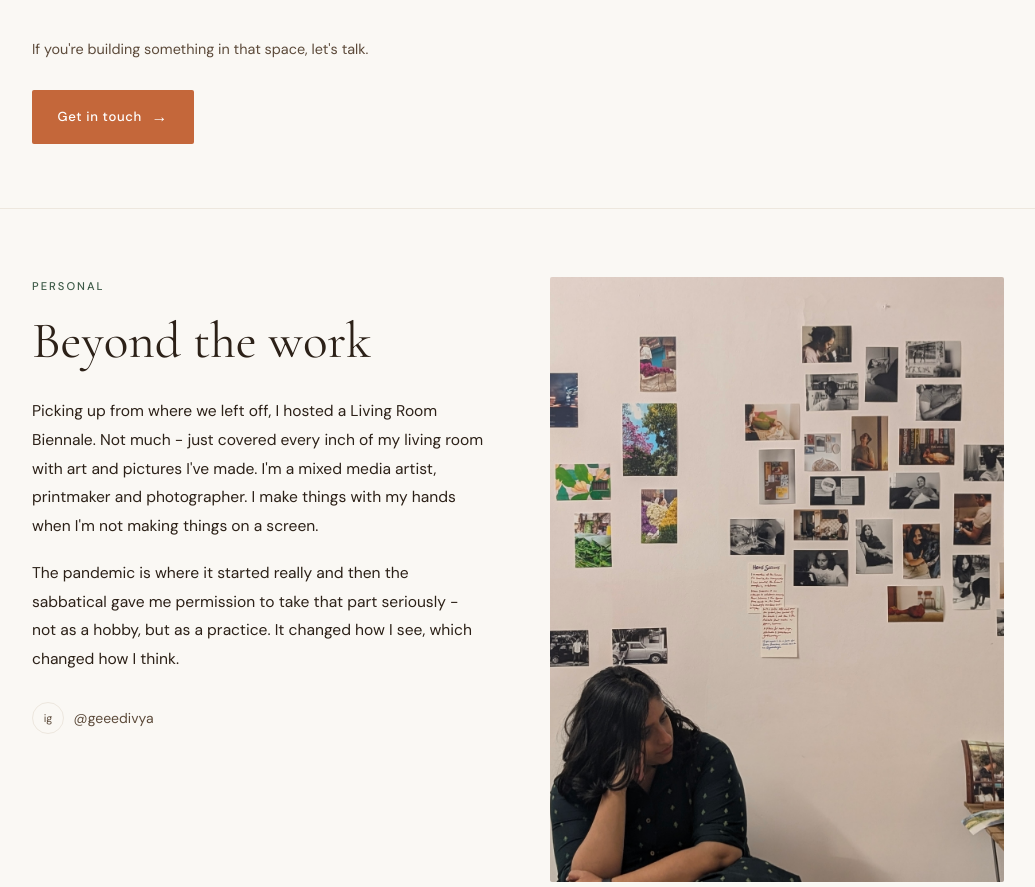
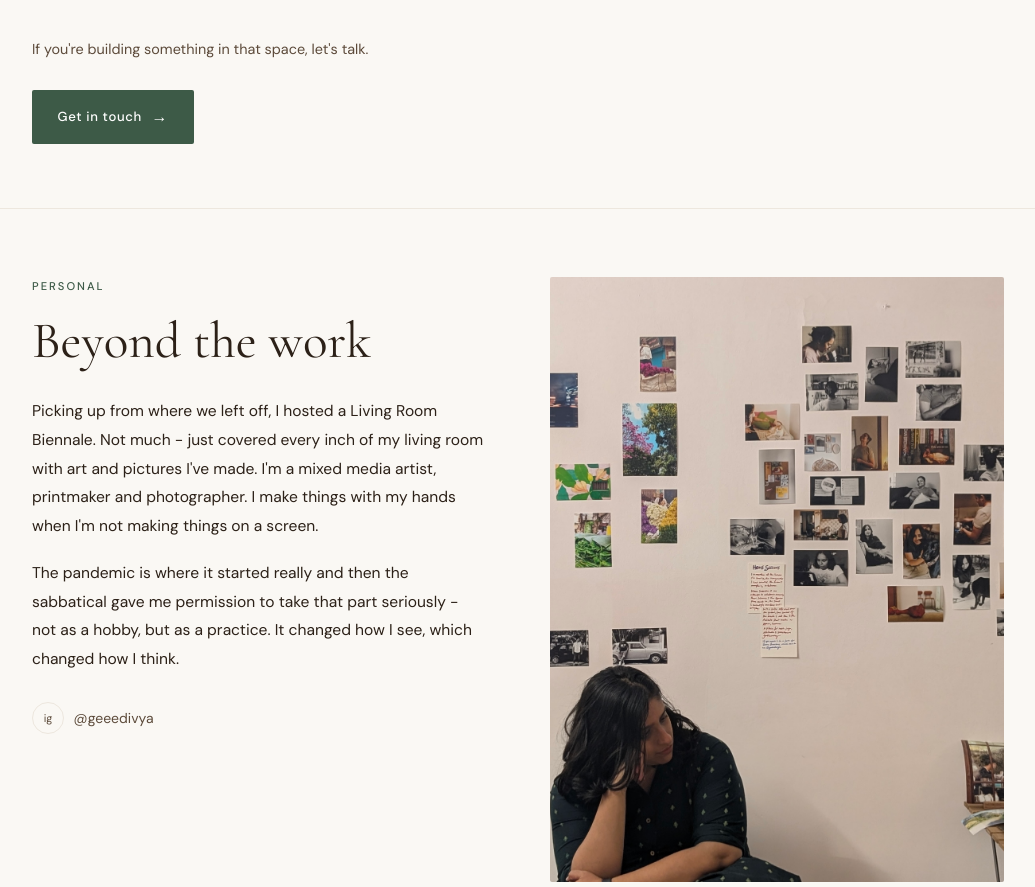
Before and after one commit to geeedivya/divya-website, a plain HTML site: page index.html in a window 1280 px wide. Shown: the part 3221-4108 px from the top of the page, without its empty margins (122-1157 px from the left). Drawn offline with nearby package versions, Linux system fonts and the light colour scheme.

Commit message:
Update index.html
Cta color

```diff
--- a/index.html
+++ b/index.html
@@ -312,13 +312,13 @@
       font-weight: 500;
       letter-spacing: 0.05em;
       color: white;
-      background: var(--terra);
+      background: var(--forest);
       padding: 0.8rem 1.6rem;
       border-radius: 2px;
       transition: background 0.2s;
     }
     .cta-btn::after { content: 'arrow_forward'; font-family: 'Material Icons'; font-size: 1rem; content: '→'; transition: transform 0.2s; }
-    .cta-btn:hover { background: #A8552E; }
+    .cta-btn:hover { background: #3D5A47; }
     .cta-btn:hover::after { transform: translateX(4px); }
 
     /* ── PERSONAL ───────────────────────────────────────────── */
```
